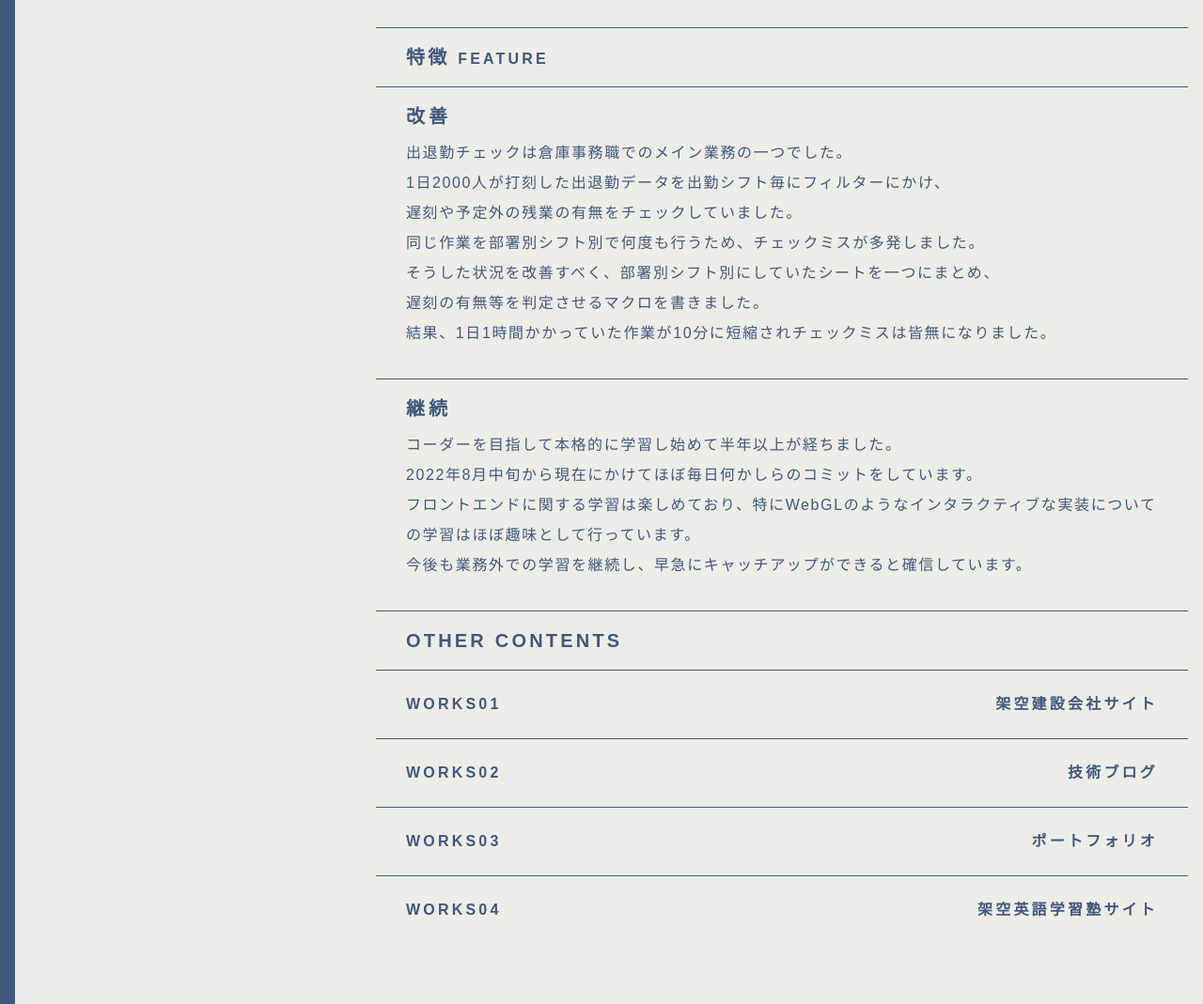
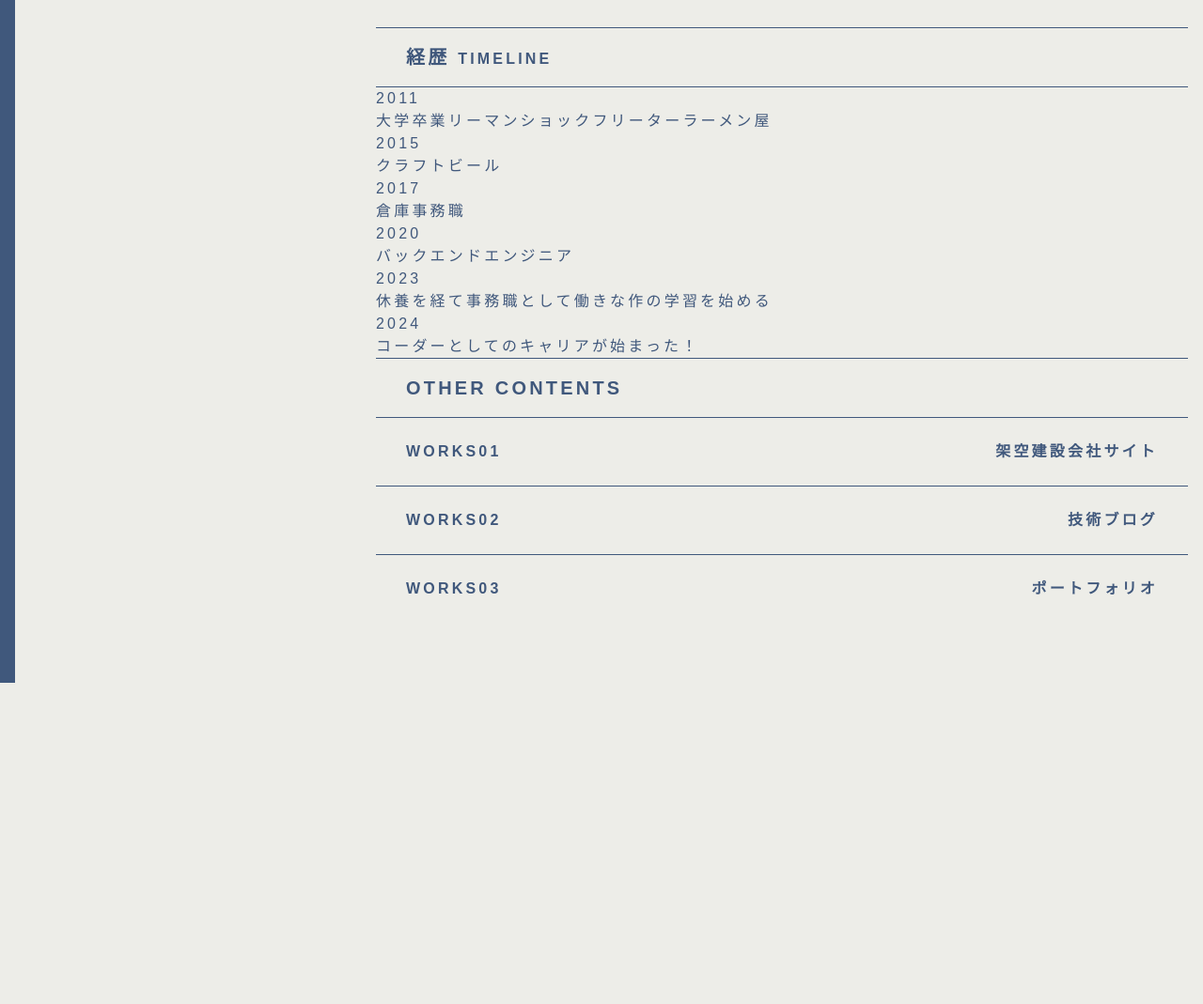
Before and after one commit to tktkaws/portfolio_2023_vite, a website built with Vite: page src/about.html in a window 1280 px wide. Shown: the part 989-2058 px from the top of the page at 94% size. After the commit the page ends 1716 px from the top, so only its background shows below. Built offline with nearby package versions, Linux system fonts and the light colour scheme; files whose address does not match are found by name; what @barba/core would draw is missing.

Commit message:
タイムラインを追加

```diff
--- a/src/about.html
+++ b/src/about.html
@@ -4,9 +4,9 @@
     <meta charset="UTF-8" />
     <link rel="icon" type="image/svg+xml" href="/vite.svg" />
     <meta name="viewport" content="width=device-width, initial-scale=1.0" />
-    <title>ABOUT | タカハシタカユキのポートフォリオ</title>
+    <title>About | タカハシタカユキのポートフォリオ</title>
   </head>
-  <body class="about" id="body">
+  <body class="timeline" id="body">
     <header class="l-header">
       <div class="l-header__inner">
         <figure class="l-header__logo">
@@ -128,28 +128,31 @@
           <div class="l-info">
             <div class="c-title">
               <h2>
-                <div class="c-title__heading">ABOUT</div>
+                <div class="c-title__heading">About</div>
               </h2>
               <div class="c-title__desc-wrapper">
                 <p class="c-title__desc">髙橋孝幸</p>
                 <p class="c-title__desc">神奈川県平塚市在住</p>
                 <p class="c-title__desc">1986年生まれ</p>
-                <p class="c-title__desc">早稲田大学政治経済学部経済学科卒業</p>
+                <p class="c-title__desc">趣味は映画ゲームラジオ</p>
+                <p class="c-title__desc">好きな映画：インターステラー, MCU,STAR WARS </p>
+                <p class="c-title__desc">好きなゲーム：ダークソウル, FACTORIO</p>
+                <p class="c-title__desc">好きなラジオ：オードリーANN, マヂラブANN0</p>
               </div>
               <div class="c-title__desc-wrapper">
-                <p class="c-title__desc">大学卒業後20代は飲食店開業を目指していた</p>
+                <!-- <p class="c-title__desc">大学卒業後20代は飲食店開業を目指していた</p>
                 <p class="c-title__desc">30代になり倉庫事務職に就職</p>
                 <p class="c-title__desc">業務でVBAに触れ独学で習得</p>
                 <p class="c-title__desc">母の大病をきっかけに人生を見つめ直し転職を決意</p>
                 <p class="c-title__desc">バックエンドエンジニアに転職したが不眠症に陥る</p>
-                <p class="c-title__desc">療養を経て現在はWeb制作の道を目指している</p>
+                <p class="c-title__desc">療養を経て現在はWeb制作の道を目指している</p> -->
               </div>
             </div>
             <figure class="l-info__image">
-              <picture>
+              <!-- <picture>
                 <source srcset="./images/about/author0228.webp" type="image/webp" />
                 <img srcset="./images/about/author0228.png" alt="作者近影" width="400" height="500" />
-              </picture>
+              </picture> -->
             </figure>
           </div>
           <div class="l-main-content">
@@ -227,33 +230,64 @@
             </section>
             <section class="p-about-skills">
               <div class="p-about-skills__title">
-                <h3 class="p-about-skills__heading">特徴
-                  <span class="p-about-skills__sub-heading">feature</span>
+                <h3 class="p-about-skills__heading">経歴
+                  <span class="p-about-skills__sub-heading">timeline</span>
                 </h3>
               </div>
               <div class="p-about-skills__block-wrapper b-bottom">
-                <div class="p-about-skills__block">
-                  <div class="c-text-card">
-                    <h4 class="c-text-card__heading">改善</h4>
-                    <p class="c-text-card__desc">
-                      出退勤チェックは倉庫事務職でのメイン業務の一つでした。
-                      <br />
-                      1日2000人が打刻した出退勤データを出勤シフト毎にフィルターにかけ、
-                      <br />
-                      遅刻や予定外の残業の有無をチェックしていました。
-                      <br />
-                      同じ作業を部署別シフト別で何度も行うため、チェックミスが多発しました。
-                      <br />
-                      そうした状況を改善すべく、部署別シフト別にしていたシートを一つにまとめ、
-                      <br />
-                      遅刻の有無等を判定させるマクロを書きました。
-                      <br />
-                      結果、1日1時間かかっていた作業が10分に短縮されチェックミスは皆無になりました。
-                    </p>
+                <div class="c-timeline-block">
+                  <div class="c-timeline-card">
+                    <h4 class="c-timeline-card__heading">2011</h4>
+                    <p class="c-timeline-card__desc">大学卒業リーマンショックフリーターラーメン屋</p>
+                  </div>
+                  <div class="c-timeline-card">
+                    <h4 class="c-timeline-card__heading">2015</h4>
+                    <p class="c-timeline-card__desc">クラフトビール</p>
+                  </div>
+                  <div class="c-timeline-card">
+                    <h4 class="c-timeline-card__heading">2017</h4>
+                    <p class="c-timeline-card__desc">倉庫事務職</p>
+                  </div>
+
+                </div>
+
+                <div class="c-timeline-block">
+                  <div class="c-timeline-card">
+                    <h4 class="c-timeline-card__heading">2020</h4>
+                    <p class="c-timeline-card__desc">バックエンドエンジニア</p>
+                  </div>
+                  <div class="c-timeline-card">
+                    <h4 class="c-timeline-card__heading">2023</h4>
+                    <p class="c-timeline-card__desc">休養を経て事務職として働きな作の学習を始める</p>
+                  </div>
+                  <div class="c-timeline-card">
+                    <h4 class="c-timeline-card__heading">2024</h4>
+                    <p class="c-timeline-card__desc">コーダーとしてのキャリアが始まった！</p>
                   </div>
                 </div>
-                <div class="p-about-skills__block">
-                  <div class="c-text-card">
+
+
+                <!-- <div class="c-timeline-block --right">
+                  <div class="c-timeline-card">
+                    <h4 class="c-timeline-card__heading">1999</h4>
+                    <p class="c-timeline-card__desc">dragonash zeebra greatfuldays</p>
+                  </div>
+                  <div class="c-timeline-card">
+                    <h4 class="c-timeline-card__heading">2002</h4>
+                    <p class="c-timeline-card__desc">99ann</p>
+                  </div>
+                  <div class="c-timeline-card">
+                    <h4 class="c-timeline-card__heading">2015</h4>
+                    <p class="c-timeline-card__desc">ダークソウル</p>
+                  </div>
+                  <div class="c-timeline-card">
+                    <h4 class="c-timeline-card__heading">2017</h4>
+                    <p class="c-timeline-card__desc">ハウス・オブ・カード　ブレイキングバッド　</p>
+                  </div> -->
+
+
+
+                  <!-- <div class="c-text-card">
                     <h4 class="c-text-card__heading">継続</h4>
                     <p class="c-text-card__desc">
                       コーダーを目指して本格的に学習し始めて半年以上が経ちました。
@@ -265,7 +299,7 @@
                       今後も業務外での学習を継続し、早急にキャッチアップができると確信しています。
                     </p>
                   </div>
-                </div>
+                </div> -->
               </div>
             </section>
                <!-- l-contents -->
@@ -305,16 +339,6 @@
                       </div>
                     </a>
                   </li>
-                  <li class="l-contents__item">
-                    <a href="./works04.html">
-                      <div class="l-contents__desc-heading">
-                        works04
-                      </div>
-                      <div class="l-contents__desc-heading">
-                        架空英語学習塾サイト
-                      </div>
-                    </a>
-                  </li>
                 </ul>
               </div>
               <!-- l-contents -->
```
